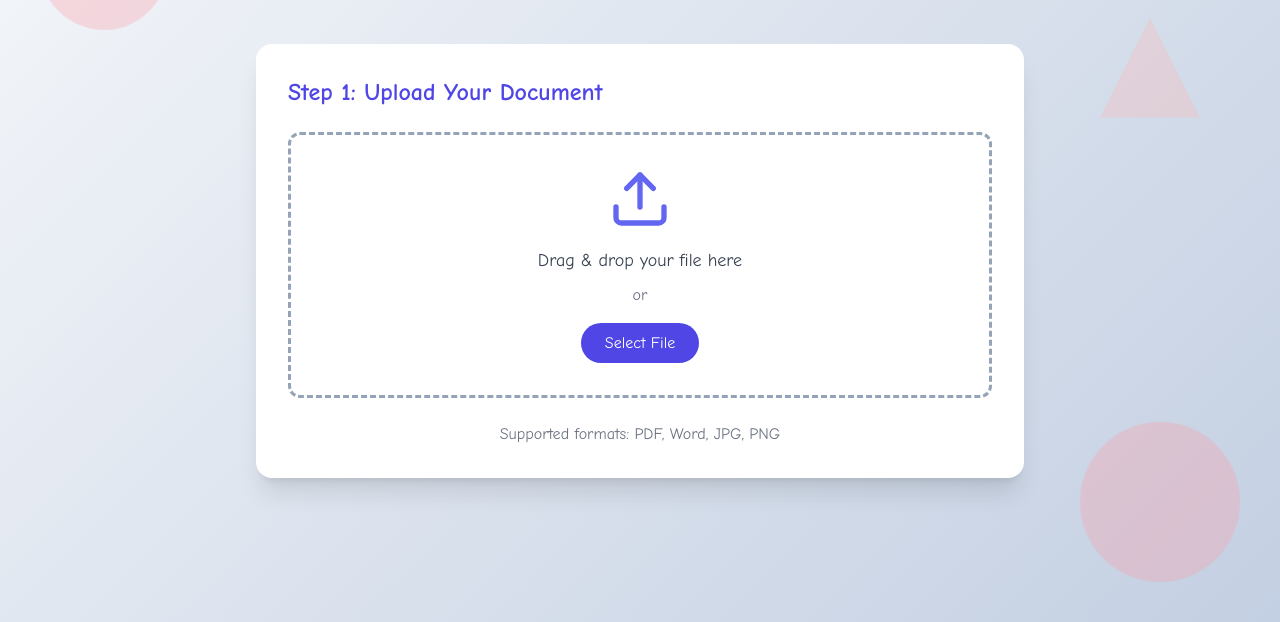
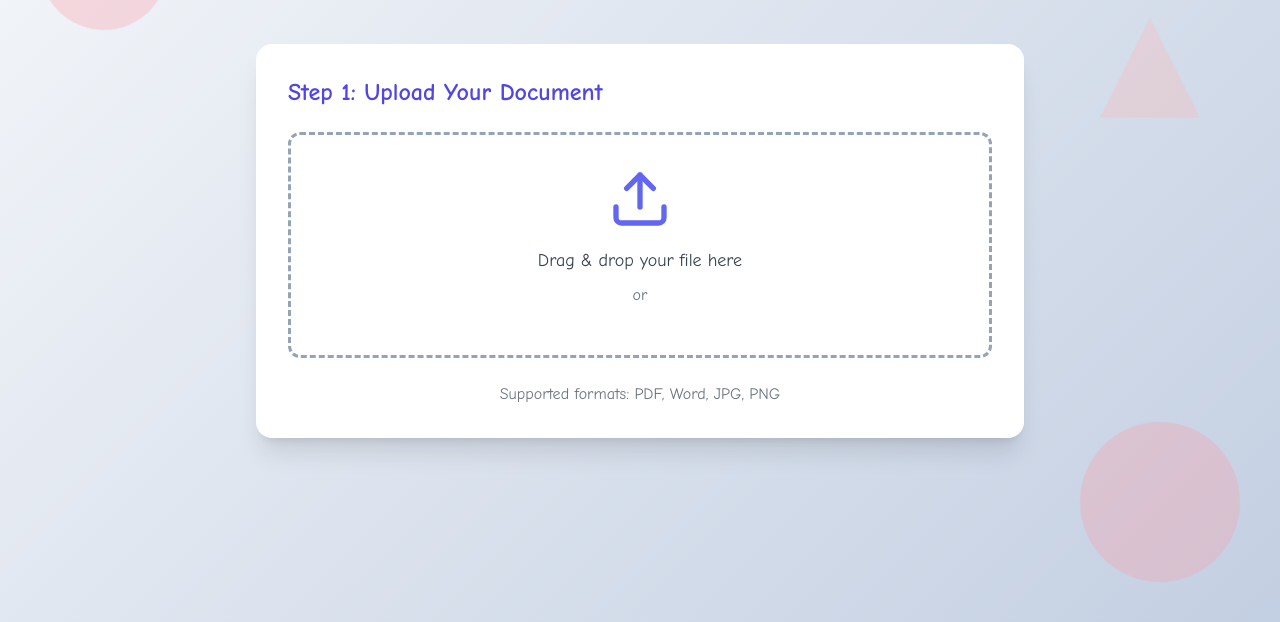
Before and after one commit to urumeze/kids-app-with-ocr, a website: page public/kids-app.html in a window 1280 px wide. Shown: the part 178-800 px from the top of the page. Drawn offline with nearby package versions, Linux system fonts and the light colour scheme.

Commit message:
Update kids-app.html

```diff
--- a/public/kids-app.html
+++ b/public/kids-app.html
@@ -176,9 +176,9 @@
                         <i data-feather="upload" class="w-16 h-16 text-indigo-500 mb-4"></i>
                         <p class="text-lg font-medium text-gray-700 mb-2">Drag & drop your file here</p>
                         <p class="text-gray-500 mb-4">or</p>
-                        <label for="fileInput" class="bg-indigo-600 text-white px-6 py-2 rounded-full font-medium cursor-pointer hover:bg-indigo-700 transition">
+                        <!--label for="fileInput" class="bg-indigo-600 text-white px-6 py-2 rounded-full font-medium cursor-pointer hover:bg-indigo-700 transition">
                             Select File
-                        </label>
+                        </label-->
                         <input type="file" id="fileInput" class="hidden" accept=".pdf,.doc,.docx,.jpg,.jpeg,.png">
                     </div>
                 </div>
```
